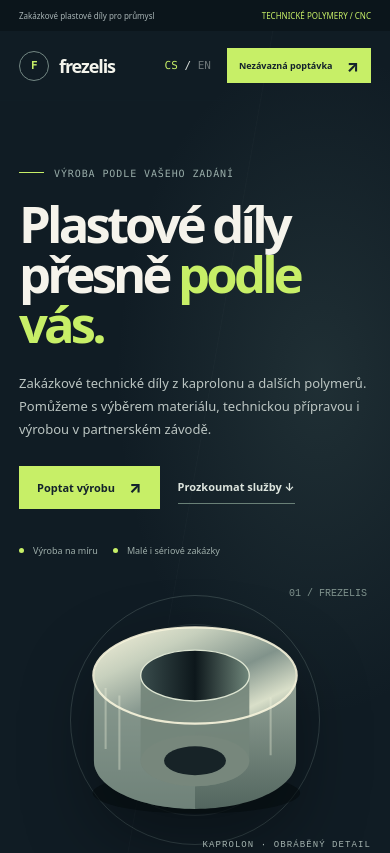
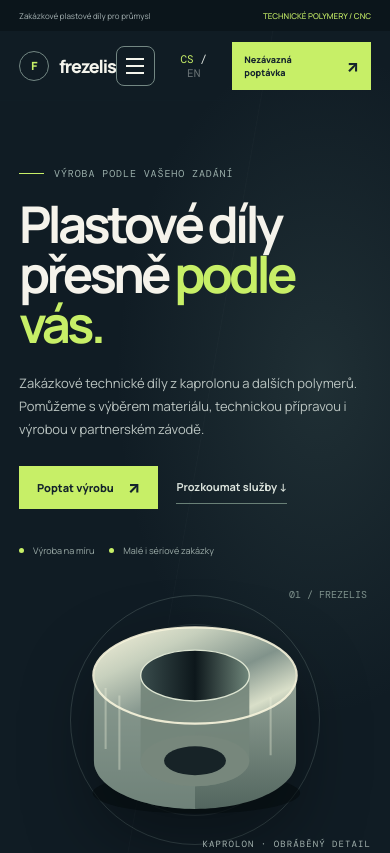
Before and after one commit to mokis3k/Frezelis, a plain HTML site: page index.html in a window 390 px wide. Shown: the top 853 px of the page. Drawn offline with Linux system fonts and the light colour scheme.

Commit message:
Локальные шрифты Manrope и DM Mono (woff2, OFL) и мобильное меню
Co-Authored-By: Claude Sonnet 5.5 <noreply@anthropic.com>

```diff
--- a/index.html
+++ b/index.html
@@ -22,6 +22,102 @@
         --blue: #a4bdc4;
         --max: 1200px;
       }
+      @font-face {
+        font-family: "Manrope";
+        font-style: normal;
+        font-weight: 400;
+        font-display: swap;
+        src: url("fonts/manrope-latin-ext-400-normal.woff2") format("woff2");
+        ;
+      }
+      @font-face {
+        font-family: "Manrope";
+        font-style: normal;
+        font-weight: 400;
+        font-display: swap;
+        src: url("fonts/manrope-latin-400-normal.woff2") format("woff2");
+        ;
+      }
+      @font-face {
+        font-family: "Manrope";
+        font-style: normal;
+        font-weight: 500;
+        font-display: swap;
+        src: url("fonts/manrope-latin-ext-500-normal.woff2") format("woff2");
+        ;
+      }
+      @font-face {
+        font-family: "Manrope";
+        font-style: normal;
+        font-weight: 500;
+        font-display: swap;
+        src: url("fonts/manrope-latin-500-normal.woff2") format("woff2");
+        ;
+      }
+      @font-face {
+        font-family: "Manrope";
+        font-style: normal;
+        font-weight: 700;
+        font-display: swap;
+        src: url("fonts/manrope-latin-ext-700-normal.woff2") format("woff2");
+        ;
+      }
+      @font-face {
+        font-family: "Manrope";
+        font-style: normal;
+        font-weight: 700;
+        font-display: swap;
+        src: url("fonts/manrope-latin-700-normal.woff2") format("woff2");
+        ;
+      }
+      @font-face {
+        font-family: "Manrope";
+        font-style: normal;
+        font-weight: 800;
+        font-display: swap;
+        src: url("fonts/manrope-latin-ext-800-normal.woff2") format("woff2");
+        ;
+      }
+      @font-face {
+        font-family: "Manrope";
+        font-style: normal;
+        font-weight: 800;
+        font-display: swap;
+        src: url("fonts/manrope-latin-800-normal.woff2") format("woff2");
+        ;
+      }
+      @font-face {
+        font-family: "DM Mono";
+        font-style: normal;
+        font-weight: 400;
+        font-display: swap;
+        src: url("fonts/dm-mono-latin-ext-400-normal.woff2") format("woff2");
+        ;
+      }
+      @font-face {
+        font-family: "DM Mono";
+        font-style: normal;
+        font-weight: 400;
+        font-display: swap;
+        src: url("fonts/dm-mono-latin-400-normal.woff2") format("woff2");
+        ;
+      }
+      @font-face {
+        font-family: "DM Mono";
+        font-style: normal;
+        font-weight: 500;
+        font-display: swap;
+        src: url("fonts/dm-mono-latin-ext-500-normal.woff2") format("woff2");
+        ;
+      }
+      @font-face {
+        font-family: "DM Mono";
+        font-style: normal;
+        font-weight: 500;
+        font-display: swap;
+        src: url("fonts/dm-mono-latin-500-normal.woff2") format("woff2");
+        ;
+      }
       * {
         box-sizing: border-box;
       }
@@ -32,7 +128,7 @@
         margin: 0;
         background: var(--paper);
         color: var(--ink);
-        font-family: system-ui, -apple-system, "Segoe UI", Roboto, Arial, sans-serif;
+        font-family: "Manrope", system-ui, -apple-system, "Segoe UI", Roboto, Arial, sans-serif;
         -webkit-font-smoothing: antialiased;
       }
       a {
@@ -50,7 +146,7 @@
       .nav,
       .step-no,
       .tag {
-        font-family: ui-monospace, SFMono-Regular, Menlo, Consolas, monospace;
+        font-family: "DM Mono", ui-monospace, SFMono-Regular, Menlo, Consolas, monospace;
         text-transform: uppercase;
         letter-spacing: 0.09em;
       }
@@ -107,7 +203,7 @@
         border: 1px solid #738783;
         border-radius: 50%;
         color: var(--lime);
-        font-family: ui-monospace, SFMono-Regular, Menlo, Consolas, monospace;
+        font-family: "DM Mono", ui-monospace, SFMono-Regular, Menlo, Consolas, monospace;
         font-size: 11px;
         letter-spacing: -0.04em;
       }
@@ -133,8 +229,8 @@
         background: none;
         color: #dce2de;
         font:
-          11px ui-monospace,
-          SFMono-Regular, Menlo, Consolas, monospace;
+          11px "DM Mono",
+          ui-monospace, SFMono-Regular, Menlo, Consolas, monospace;
         cursor: pointer;
         padding: 8px;
       }
@@ -771,6 +867,43 @@
       .notice.show {
         display: block;
       }
+      .menu-toggle {
+        display: none;
+        width: 40px;
+        height: 40px;
+        border: 1px solid #738783;
+        border-radius: 8px;
+        background: none;
+        color: #f4f4ec;
+        cursor: pointer;
+        padding: 0;
+        flex-direction: column;
+        align-items: center;
+        justify-content: center;
+        gap: 5px;
+      }
+      .menu-toggle:focus-visible {
+        outline: 2px solid var(--lime);
+        outline-offset: 2px;
+      }
+      .menu-toggle span {
+        display: block;
+        width: 18px;
+        height: 2px;
+        background: currentColor;
+        transition:
+          transform 0.2s,
+          opacity 0.2s;
+      }
+      .menu-toggle[aria-expanded="true"] span:nth-child(1) {
+        transform: translateY(7px) rotate(45deg);
+      }
+      .menu-toggle[aria-expanded="true"] span:nth-child(2) {
+        opacity: 0;
+      }
+      .menu-toggle[aria-expanded="true"] span:nth-child(3) {
+        transform: translateY(-7px) rotate(-45deg);
+      }
       @media (max-width: 900px) {
         .nav {
           gap: 14px;
@@ -830,8 +963,28 @@
           top: 31px;
           height: 70px;
         }
+        .menu-toggle {
+          display: inline-flex;
+        }
         .nav {
           display: none;
+          position: absolute;
+          top: 100%;
+          left: 0;
+          right: 0;
+          flex-direction: column;
+          gap: 0;
+          background: #0b151b;
+          border-top: 1px solid rgba(255, 255, 255, 0.12);
+          padding: 6px 19px 14px;
+          font-size: 12px;
+        }
+        .nav.open {
+          display: flex;
+        }
+        .nav a {
+          padding: 15px 0;
+          border-bottom: 1px solid rgba(255, 255, 255, 0.08);
         }
         .head-right {
           gap: 8px;
@@ -1040,7 +1193,7 @@
         <a class="brand" href="#top" aria-label="Frezelis — úvod"
           ><span class="brand-mark">F</span>frezelis</a
         >
-        <nav class="nav" aria-label="Hlavní navigace">
+        <nav class="nav" id="mainNav" aria-label="Hlavní navigace">
           <a href="#sluzby" data-i18n="navServices">Služby</a
           ><a href="#vyrobky" data-i18n="navProducts">Výrobky</a
           ><a href="#materialy" data-i18n="navMaterials">Materiály</a
@@ -1048,6 +1201,16 @@
           ><a href="#o-nas" data-i18n="navAbout">O nás</a>
         </nav>
         <div class="head-right">
+          <button
+            class="menu-toggle"
+            id="menuToggle"
+            type="button"
+            aria-label="Menu"
+            aria-expanded="false"
+            aria-controls="mainNav"
+          >
+            <span></span><span></span><span></span>
+          </button>
           <button class="lang" id="langToggle" aria-label="Change language">
             <span class="active" data-lang="cs">CS</span> /
             <span data-lang="en">EN</span></button
@@ -1691,6 +1854,29 @@
       </div>
     </footer>
     <script>
+      (function () {
+        const btn = document.getElementById("menuToggle");
+        const nav = document.getElementById("mainNav");
+        function setMenu(open) {
+          btn.setAttribute("aria-expanded", String(open));
+          nav.classList.toggle("open", open);
+        }
+        btn.addEventListener("click", () =>
+          setMenu(btn.getAttribute("aria-expanded") !== "true"),
+        );
+        nav.addEventListener("click", (e) => {
+          if (e.target.closest("a")) setMenu(false);
+        });
+        document.addEventListener("keydown", (e) => {
+          if (e.key === "Escape" && btn.getAttribute("aria-expanded") === "true") {
+            setMenu(false);
+            btn.focus();
+          }
+        });
+        window
+          .matchMedia("(min-width: 661px)")
+          .addEventListener("change", () => setMenu(false));
+      })();
       const copy = {
         cs: {
           topline: "Zakázkové plastové díly pro průmysl",
```
Also changed, not shown: fonts/OFL-DM-Mono.txt (added), fonts/OFL-Manrope.txt (added), fonts/dm-mono-latin-400-normal.woff2 (added), fonts/dm-mono-latin-500-normal.woff2 (added), fonts/dm-mono-latin-ext-400-normal.woff2 (added), fonts/dm-mono-latin-ext-500-normal.woff2 (added), fonts/manrope-latin-400-normal.woff2 (added), fonts/manrope-latin-500-normal.woff2 (added), fonts/manrope-latin-700-normal.woff2 (added), fonts/manrope-latin-800-normal.woff2 (added), fonts/manrope-latin-ext-400-normal.woff2 (added), fonts/manrope-latin-ext-500-normal.woff2 (added), fonts/manrope-latin-ext-700-normal.woff2 (added), fonts/manrope-latin-ext-800-normal.woff2 (added).
